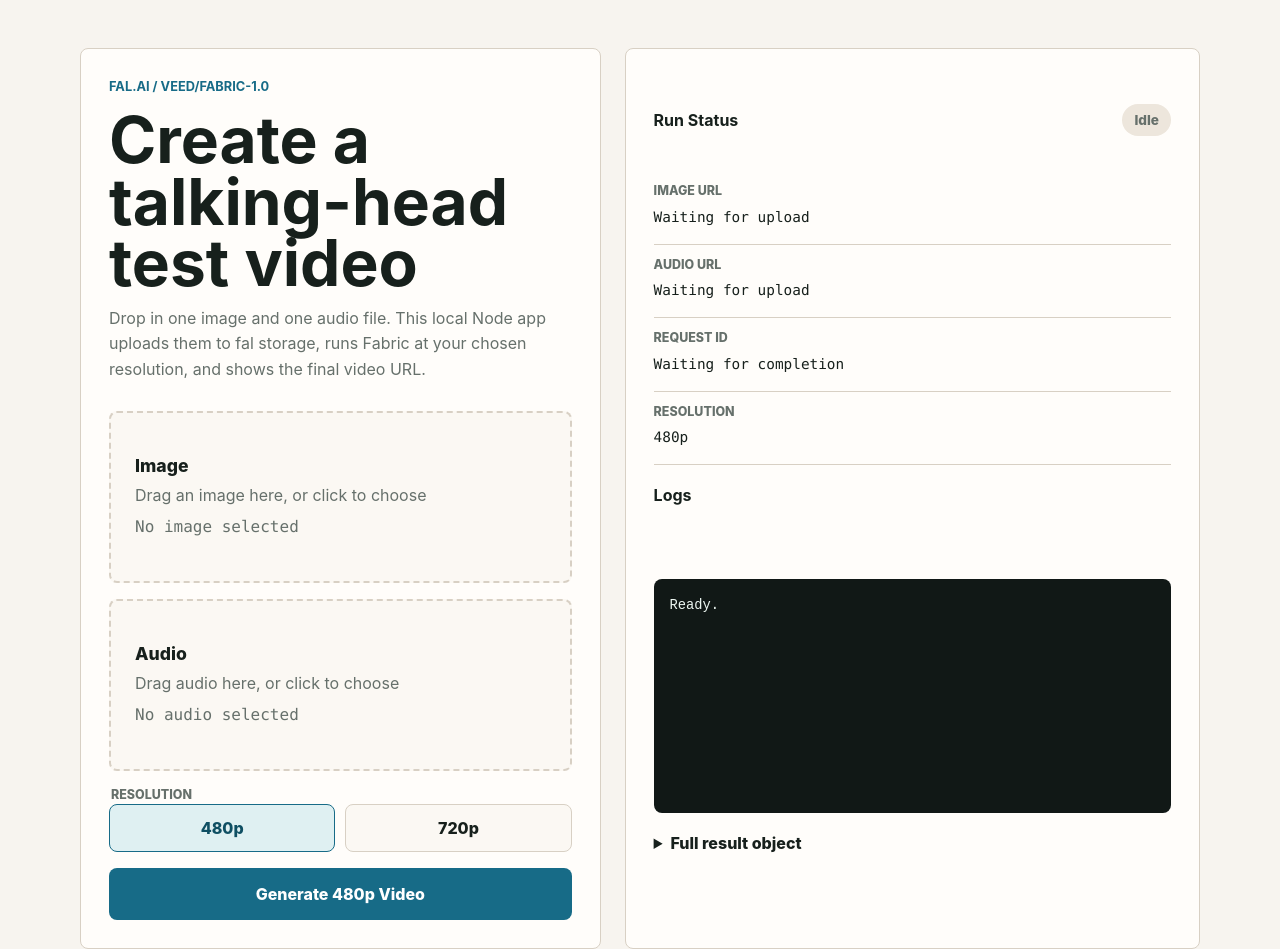
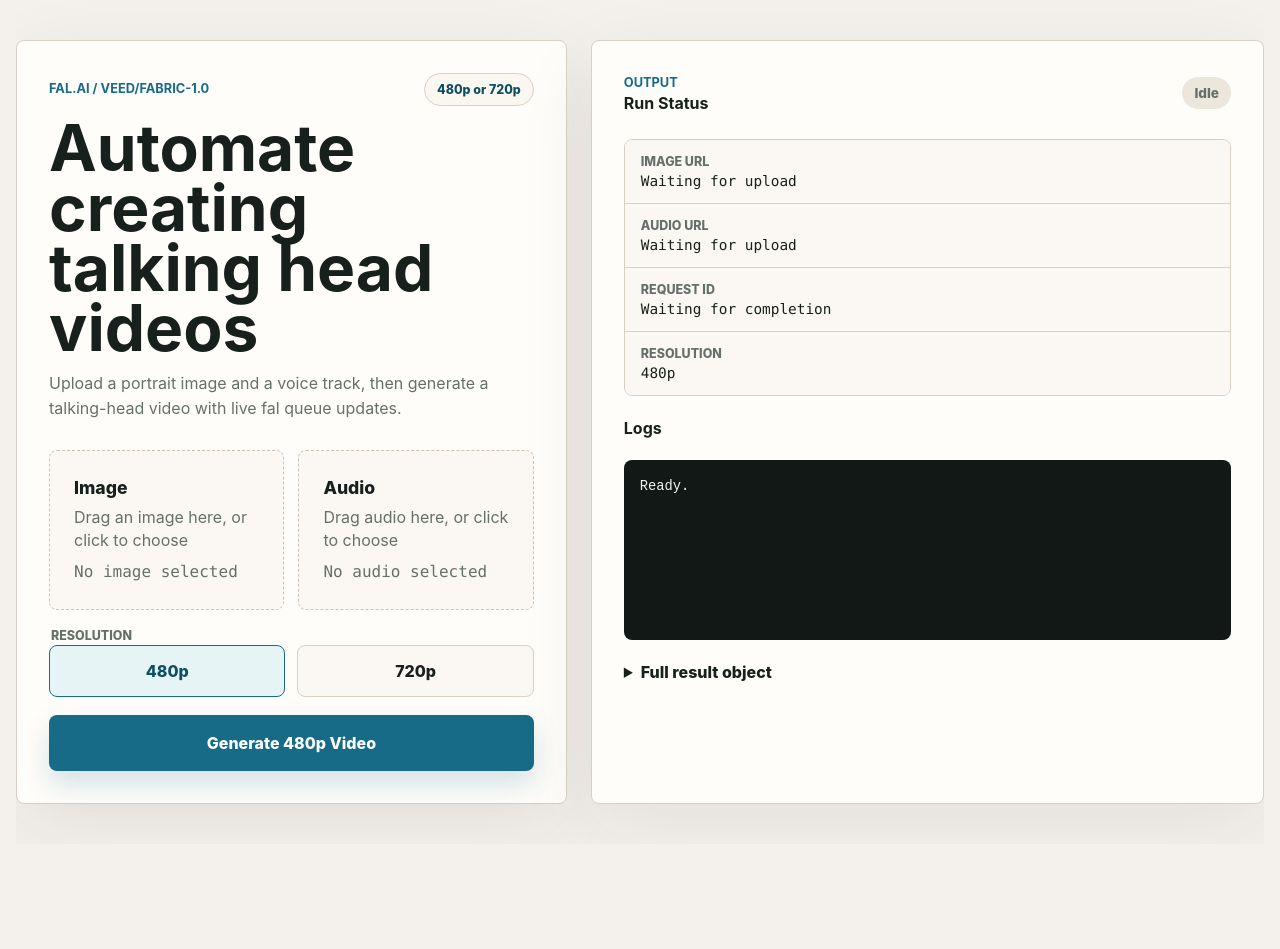
Before and after one commit to hporutiu/automate-creating-talking-head-videos, a website: page public/index.html in a window 1280 px wide. After the commit the page ends 844 px from the top, so only its background shows below. Drawn offline with Linux system fonts and the light colour scheme.

Commit message:
Rename and polish talking-head app

```diff
--- a/package.json
+++ b/package.json
@@ -1,9 +1,9 @@
 {
-  "name": "fabric-test",
+  "name": "automate-creating-talking-head-videos",
   "version": "1.0.0",
   "private": true,
   "type": "module",
-  "description": "Small Node.js test for VEED Fabric 1.0 through fal.ai.",
+  "description": "Upload an image and audio file to create talking-head videos with VEED Fabric through fal.ai.",
   "scripts": {
     "start": "node fabric-test.mjs",
     "web": "node server.mjs"
--- a/public/index.html
+++ b/public/index.html
@@ -3,23 +3,26 @@
   <head>
     <meta charset="utf-8" />
     <meta name="viewport" content="width=device-width, initial-scale=1" />
-    <title>VEED Fabric Test</title>
+    <title>Automate Creating Talking Head Videos</title>
     <link rel="stylesheet" href="/styles.css" />
   </head>
   <body>
     <main class="shell">
       <section class="workspace" aria-labelledby="page-title">
         <div class="intro">
+          <div class="brand-row">
             <p class="eyebrow">fal.ai / veed/fabric-1.0</p>
-          <h1 id="page-title">Create a talking-head test video</h1>
+            <span class="model-chip">480p or 720p</span>
+          </div>
+          <h1 id="page-title">Automate creating talking head videos</h1>
           <p>
-            Drop in one image and one audio file. This local Node app uploads them
-            to fal storage, runs Fabric at your chosen resolution, and shows the
-            final video URL.
+            Upload a portrait image and a voice track, then generate a talking-head
+            video with live fal queue updates.
           </p>
         </div>
 
         <form id="generate-form" class="uploader">
+          <div class="input-grid">
             <label class="drop-zone" data-kind="image">
               <input id="image-input" name="image" type="file" accept="image/*" required />
               <span class="drop-title">Image</span>
@@ -33,6 +36,7 @@
               <span class="drop-copy">Drag audio here, or click to choose</span>
               <span id="audio-name" class="file-name">No audio selected</span>
             </label>
+          </div>
 
           <fieldset class="resolution-control">
             <legend>Resolution</legend>
@@ -52,7 +56,10 @@
 
       <section class="status-panel" aria-live="polite">
         <div class="status-header">
+          <div>
+            <p class="eyebrow">Output</p>
             <h2>Run Status</h2>
+          </div>
           <span id="status-pill" class="pill">Idle</span>
         </div>
 
--- a/public/styles.css
+++ b/public/styles.css
@@ -1,14 +1,16 @@
 :root {
   color-scheme: light;
-  --bg: #f7f4ef;
+  --bg: #f4f1ec;
   --ink: #17201c;
   --muted: #66706b;
   --line: #d8d0c4;
   --panel: #fffdfa;
   --accent: #176b87;
   --accent-strong: #0f4f63;
+  --accent-soft: #e6f4f6;
   --success: #1f7a4d;
   --danger: #b83b3b;
+  --shadow: 0 24px 80px rgba(36, 29, 20, 0.08);
 }
 
 * {
@@ -31,11 +33,11 @@ body {
 }
 
 .shell {
-  width: min(1120px, calc(100% - 32px));
+  width: min(1280px, calc(100% - 32px));
   margin: 0 auto;
-  padding: 48px 0;
+  padding: 40px 0;
   display: grid;
-  grid-template-columns: minmax(0, 0.95fr) minmax(340px, 1.05fr);
+  grid-template-columns: minmax(0, 0.9fr) minmax(420px, 1.1fr);
   gap: 24px;
   overflow: hidden;
 }
@@ -46,7 +48,15 @@ body {
   background: var(--panel);
   border: 1px solid var(--line);
   border-radius: 8px;
-  padding: 28px;
+  box-shadow: var(--shadow);
+}
+
+.workspace {
+  padding: 32px;
+}
+
+.status-panel {
+  padding: 32px;
 }
 
 .intro {
@@ -54,6 +64,13 @@ body {
   display: grid;
   gap: 12px;
   margin-bottom: 28px;
+}
+
+.brand-row {
+  display: flex;
+  align-items: center;
+  justify-content: space-between;
+  gap: 12px;
 }
 
 .eyebrow {
@@ -65,6 +82,17 @@ body {
   text-transform: uppercase;
 }
 
+.model-chip {
+  flex: 0 0 auto;
+  border: 1px solid var(--line);
+  border-radius: 999px;
+  padding: 8px 12px;
+  background: #faf7f1;
+  color: var(--accent-strong);
+  font-size: 0.78rem;
+  font-weight: 800;
+}
+
 h1,
 h2,
 p {
@@ -72,8 +100,9 @@ p {
 }
 
 h1 {
-  font-size: clamp(2rem, 5vw, 4rem);
-  line-height: 0.96;
+  max-width: 12ch;
+  font-size: clamp(2.4rem, 5vw, 4.7rem);
+  line-height: 0.94;
   letter-spacing: 0;
   overflow-wrap: anywhere;
 }
@@ -91,16 +120,22 @@ p {
 .uploader {
   min-width: 0;
   display: grid;
-  gap: 16px;
+  gap: 18px;
+}
+
+.input-grid {
+  min-width: 0;
+  display: grid;
+  gap: 14px;
 }
 
 .drop-zone {
   min-width: 0;
-  min-height: 172px;
+  min-height: 160px;
   display: grid;
   align-content: center;
   gap: 8px;
-  border: 2px dashed var(--line);
+  border: 1px dashed #cfc4b4;
   border-radius: 8px;
   padding: 24px;
   background: #fbf8f3;
@@ -114,7 +149,7 @@ p {
 .drop-zone:hover,
 .drop-zone.is-dragging {
   border-color: var(--accent);
-  background: #eef7f8;
+  background: var(--accent-soft);
 }
 
 .drop-zone.has-file {
@@ -134,7 +169,7 @@ p {
 .resolution-control {
   display: grid;
   grid-template-columns: 1fr 1fr;
-  gap: 10px;
+  gap: 12px;
   margin: 0;
   padding: 0;
   border: 0;
@@ -150,7 +185,7 @@ p {
 }
 
 .resolution-control label {
-  min-height: 48px;
+  min-height: 52px;
   display: flex;
   align-items: center;
   justify-content: center;
@@ -168,7 +203,7 @@ p {
 
 .resolution-control label:has(input:checked) {
   border-color: var(--accent);
-  background: #dff0f2;
+  background: var(--accent-soft);
   color: var(--accent-strong);
 }
 
@@ -189,7 +224,7 @@ p {
 }
 
 button {
-  min-height: 52px;
+  min-height: 56px;
   border: 0;
   border-radius: 8px;
   background: var(--accent);
@@ -197,6 +232,7 @@ button {
   font: inherit;
   font-weight: 800;
   cursor: pointer;
+  box-shadow: 0 14px 28px rgba(23, 107, 135, 0.18);
 }
 
 button:hover {
@@ -212,7 +248,8 @@ button:disabled {
   min-width: 0;
   display: grid;
   grid-template-columns: minmax(0, 1fr);
-  gap: 20px;
+  align-content: start;
+  gap: 22px;
   overflow: hidden;
 }
 
@@ -221,6 +258,7 @@ button:disabled {
   align-items: center;
   justify-content: space-between;
   gap: 16px;
+  padding-bottom: 4px;
 }
 
 .pill {
@@ -253,16 +291,24 @@ button:disabled {
 .links {
   min-width: 0;
   display: grid;
-  gap: 12px;
+  gap: 0;
   margin: 0;
+  border: 1px solid var(--line);
+  border-radius: 8px;
+  overflow: hidden;
 }
 
 .links div {
   min-width: 0;
   display: grid;
   gap: 4px;
-  padding-bottom: 12px;
+  padding: 14px 16px;
+  background: #fbf8f3;
   border-bottom: 1px solid var(--line);
+}
+
+.links div:last-child {
+  border-bottom: 0;
 }
 
 dt {
@@ -340,11 +386,27 @@ summary {
 @media (max-width: 860px) {
   .shell {
     grid-template-columns: 1fr;
-    padding: 24px 0;
+    padding: 16px 0;
   }
 
   .workspace,
   .status-panel {
     padding: 20px;
   }
+
+  .brand-row {
+    align-items: flex-start;
+    flex-direction: column;
+  }
+
+  h1 {
+    max-width: none;
+    font-size: clamp(2.1rem, 11vw, 3.5rem);
+  }
 }
+
+@media (min-width: 1180px) {
+  .input-grid {
+    grid-template-columns: 1fr 1fr;
+  }
+}
```
Also changed, not shown: README.md, docs/app-screenshot.png, 1 other file. Lines whose indentation alone changed are shown as unchanged.
